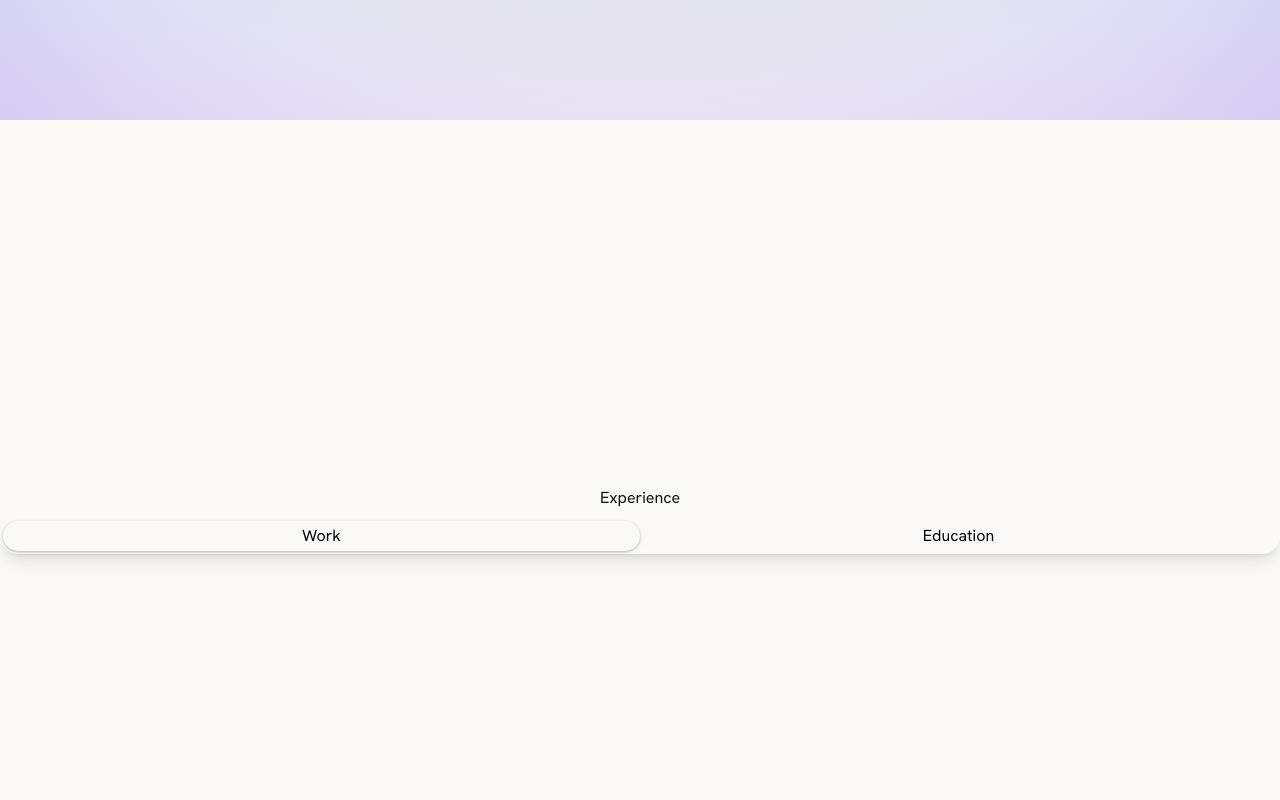
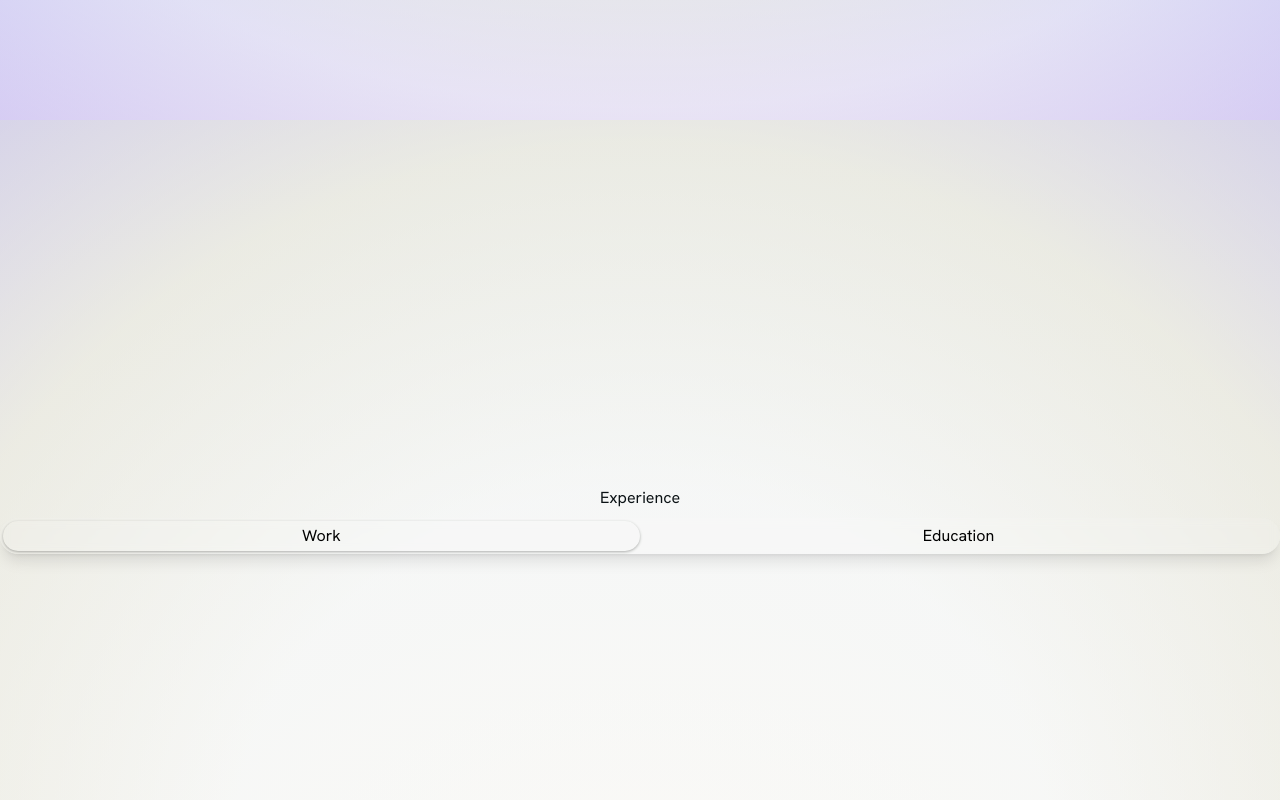
Before and after one commit to myavonbehren/portfolio, a Next.js app in the folder mya-portfolio/: page / in a window 1280 px wide. Shown: the part 680-1480 px from the top of the page. Built offline with nearby package versions, Linux system fonts and the light colour scheme.

Commit message:
update Home component layout to include Projects section within a gradient background

```diff
--- a/mya-portfolio/src/app/page.tsx
+++ b/mya-portfolio/src/app/page.tsx
@@ -1,11 +1,14 @@
 import Hero from "./ui/hero";
 import Experience from "./ui/experience";
+import Projects from "./ui/projects";
 
 export default function Home() {
   return (
     <main className="flex min-h-screen flex-col items-center justify-between">
       <Hero></Hero>
-      <Experience></Experience>
+      <div className="bg-gradient">
+        <Experience></Experience><Projects></Projects>
+      </div>
     </main>
   );
 }
```
